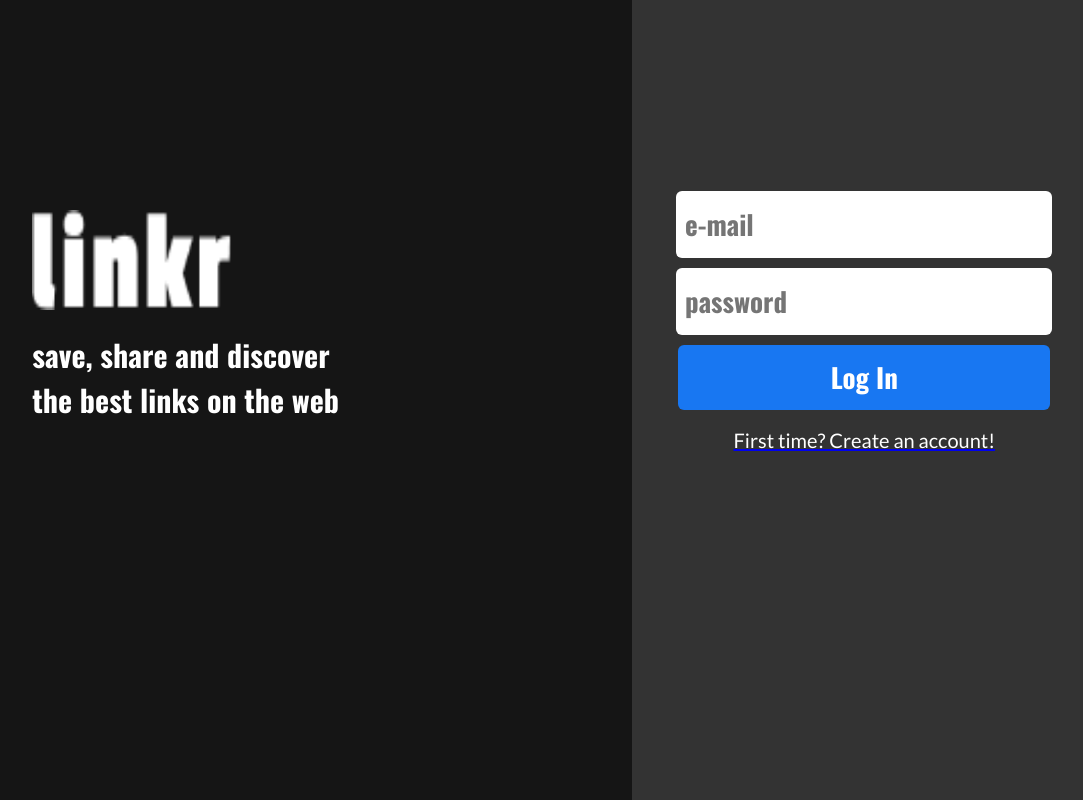
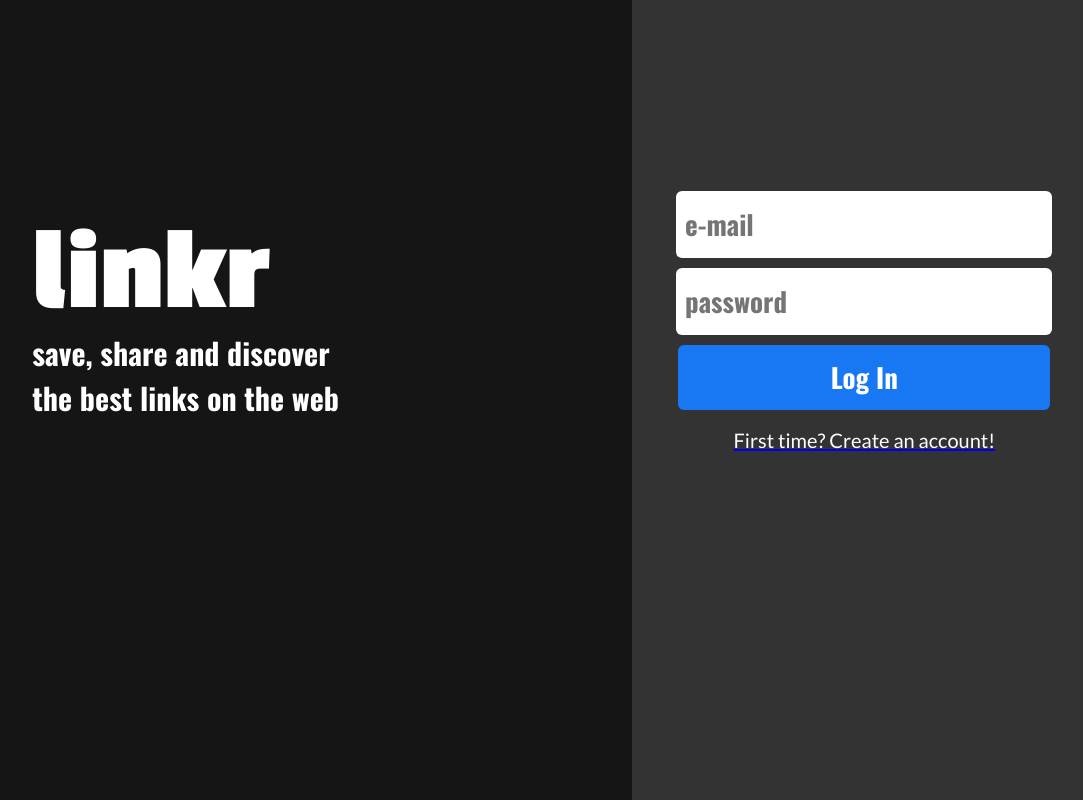
Before and after one commit to isabellexvr/projeto18-linkr-frontend, a React (Create React App) app: page / in a window 1280 px wide. Shown: the whole page, without its empty margins (183-1266 px from the left). Built offline with nearby package versions, Linux system fonts and the light colour scheme.

Commit message:
fix: Added title font and used for the linkr logo on register and login page

```diff
--- a/public/index.html
+++ b/public/index.html
@@ -21,6 +21,10 @@
       href="https://fonts.googleapis.com/css2?family=Lato:ital,wght@0,300;0,400;0,700;0,900;1,100&display=swap"
       rel="stylesheet"
     />
+    <link rel="preconnect" href="https://fonts.googleapis.com">
+    <link rel="preconnect" href="https://fonts.gstatic.com" crossorigin>
+    <link href="https://fonts.googleapis.com/css2?family=Passion+One:wght@700&display=swap" rel="stylesheet">
+
     <title>Linkr</title>
   </head>
   <body>
--- a/src/Pages/SignInPage.js
+++ b/src/Pages/SignInPage.js
@@ -31,7 +31,7 @@
     <ManagingContainers>
       <MainContainer>
         <LogoContainer>
-          <Logo src={logo} alt="Logo Linkr" />
+          <Logo>linkr</Logo>
           <Slogan>
             <h1>save, share and discover</h1>
             <h1>the best links on the web</h1>
@@ -114,13 +114,14 @@
   } ;
 `;
 
-const Logo = styled.img`
-  height: 100px;
-  width: 200px;
-  margin-bottom: 30px;
+const Logo = styled.div`
+  margin-bottom: 5px;
+  color: #ffffff;
+  font-weight: 700;
+  font-size: 120px;
+  font-family: "Passion One";
   @media (max-width: 800px) {
-    height: 70px;
-    width: 120px;
+    font-size: 70px;
     margin-bottom: 10px;
   } ;
 `;
--- a/src/Pages/SignUpPage.js
+++ b/src/Pages/SignUpPage.js
@@ -46,7 +46,7 @@
     <ManagingContainers>
       <MainContainer>
         <LogoContainer>
-          <Logo src={logo} alt="Logo Linkr" />
+          <Logo>linkr</Logo>
           <Slogan>
             <h1>save, share and discover</h1>
             <h1>the best links on the web</h1>
@@ -143,13 +143,14 @@
   } ;
 `;
 
-const Logo = styled.img`
-  height: 100px;
-  width: 200px;
-  margin-bottom: 30px;
+const Logo = styled.div`
+  margin-bottom: 5px;
+  color: #ffffff;
+  font-weight: 700;
+  font-size: 120px;
+  font-family: "Passion One";
   @media (max-width: 800px) {
-    height: 70px;
-    width: 120px;
+    font-size: 70px;
     margin-bottom: 10px;
   } ;
 `;
```
